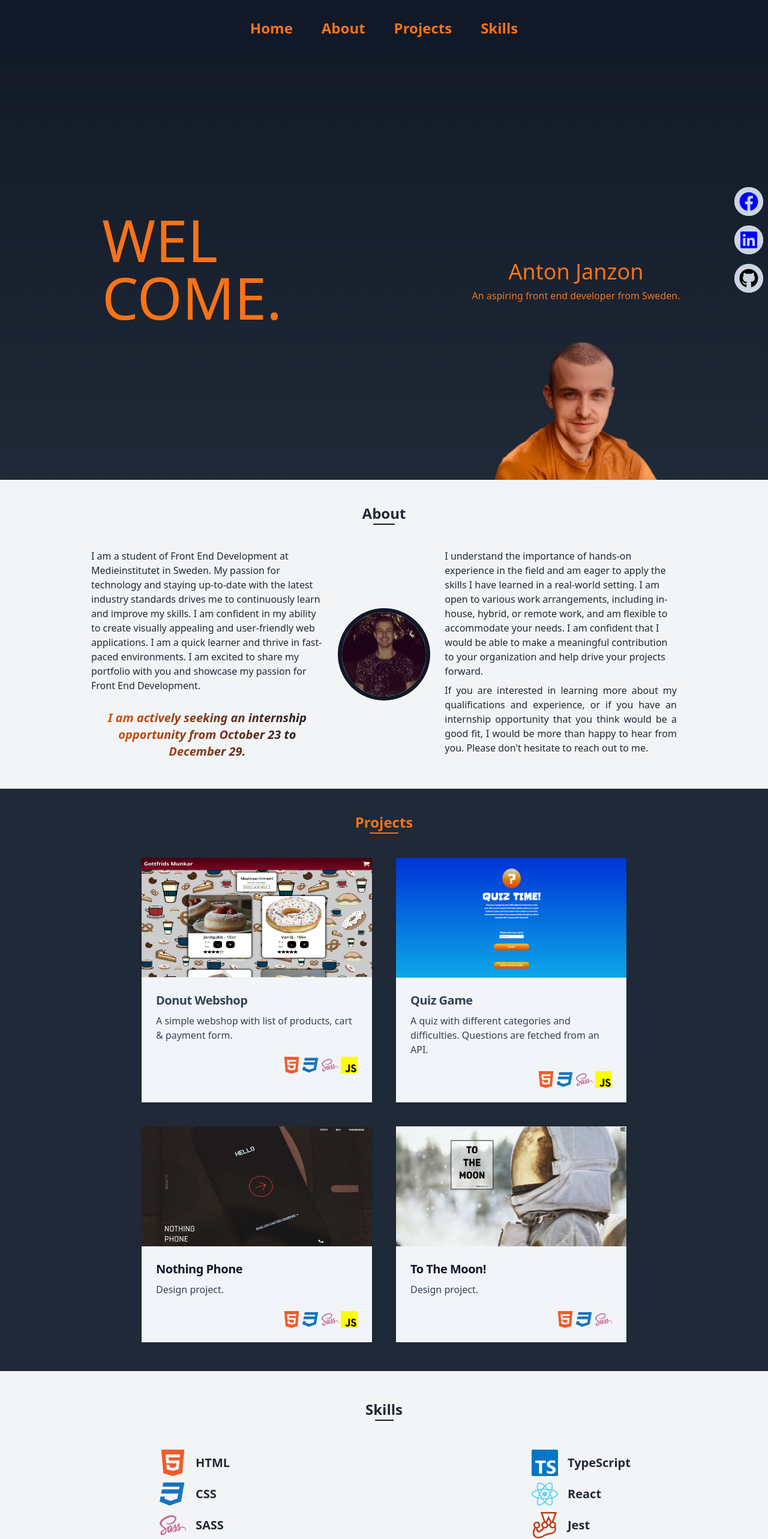
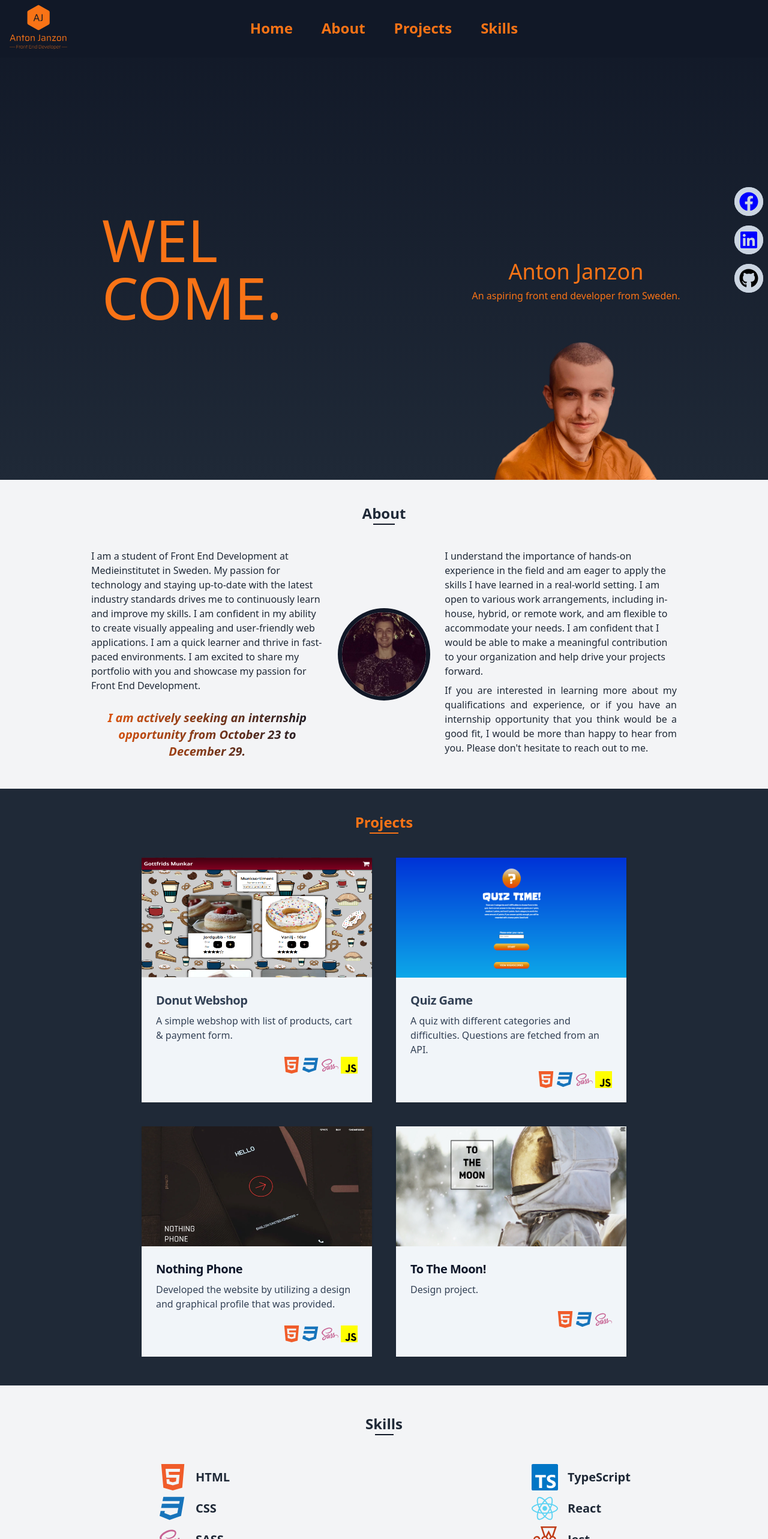
Before and after one commit to antonjanzon95/myPortfolio, a React (Vite) app: page / in a window 1280 px wide. Shown: the top 2566 px of the page at 60% size. Built offline with nearby package versions, Linux system fonts and the light colour scheme.

Commit message:
Added icons

```diff
--- a/index.html
+++ b/index.html
@@ -5,6 +5,7 @@
   <meta charset="UTF-8" />
   <link rel="icon" type="image/svg+xml" href="/vite.svg" />
   <meta name="viewport" content="width=device-width, initial-scale=1.0" />
+  <link rel="shortcut icon" type="image/png" href="/AJ-favicon.png">
   <meta name="description"
     content="Explore my portfolio website to discover my projects, learn about my skills, and get to know me. Discover how I can contribute to your team and help bring your ideas to life.">
   <meta name="keywords" content="web developer, portfolio, projects, skills, experience">
--- a/src/components/header.tsx
+++ b/src/components/header.tsx
@@ -11,7 +11,13 @@ const Header: React.FC<Props> = (props: Props) => {
   };
 
   return (
-    <nav className="relative w-full flex justify-center items-center">
+    <nav className="relative w-full h-full flex items-center justify-center">
+      <img
+        src="/AJ-logo.svg"
+        alt="Logo"
+        className="w-24 absolute top-2 left-4"
+      />
+      <div className="flex justify-center items-center">
         <div className="flex text-sm font-semibold gap-12 items-center">
           <Link
             to="top"
@@ -34,6 +40,7 @@ const Header: React.FC<Props> = (props: Props) => {
             </Link>
           ))}
         </div>
+      </div>
     </nav>
   );
 };
--- a/src/components/headerMobile.tsx
+++ b/src/components/headerMobile.tsx
@@ -1,4 +1,4 @@
-import React, { useEffect, useRef, useState } from "react";
+import React, { useState } from "react";
 import { Link, animateScroll as scroll } from "react-scroll";
 
 interface Props {
@@ -15,9 +15,7 @@ const MobileHeader: React.FC<Props> = (props: Props) => {
 
   return (
     <nav className="flex items-center justify-between p-4 w-full h-full">
-      <a href="#" className="font-bold text-lg text-orange-500">
-        AJ
-      </a>
+      <img src="/AJ-logo.svg" alt="Logo" className="w-16" />
       <button
         className="focus:outline-none text-orange-500"
         onClick={() => setIsOpen(!isOpen)}
--- a/src/components/projects.tsx
+++ b/src/components/projects.tsx
@@ -109,7 +109,10 @@ const Projects = () => {
               <h3 className="mb-2 text-xl font-bold tracking-tight text-slate-900">
                 Nothing Phone
               </h3>
-              <p className="font-normal text-slate-700">Design project.</p>
+              <p className="font-normal text-slate-700">
+                Developed the website by utilizing a design and graphical
+                profile that was provided.
+              </p>
               <div className="flex gap-1 items-center justify-end my-0 mt-6">
                 <TechnologyIcon
                   icon={<SiHtml5 size={28} color="#f05c2a" />}
--- a/src/components/sidebar.tsx
+++ b/src/components/sidebar.tsx
@@ -12,7 +12,7 @@ const laptopLayout =
 const SideBar: React.FC<Props> = ({ size }) => {
   return (
     <div
-      className={`bg-gray-800 py-4 flex justify-center items-center gap-4 ${laptopLayout}`}
+      className={`bg-gray-800 pt-4 flex justify-center items-center gap-4 ${laptopLayout}`}
     >
       <SideBarIcon
         icon={<FaFacebook size={size} color="blue" />}
```
Also changed, not shown: public/AJ-favicon.png (added), public/AJ-logo.svg (added). Lines whose indentation alone changed are shown as unchanged.
